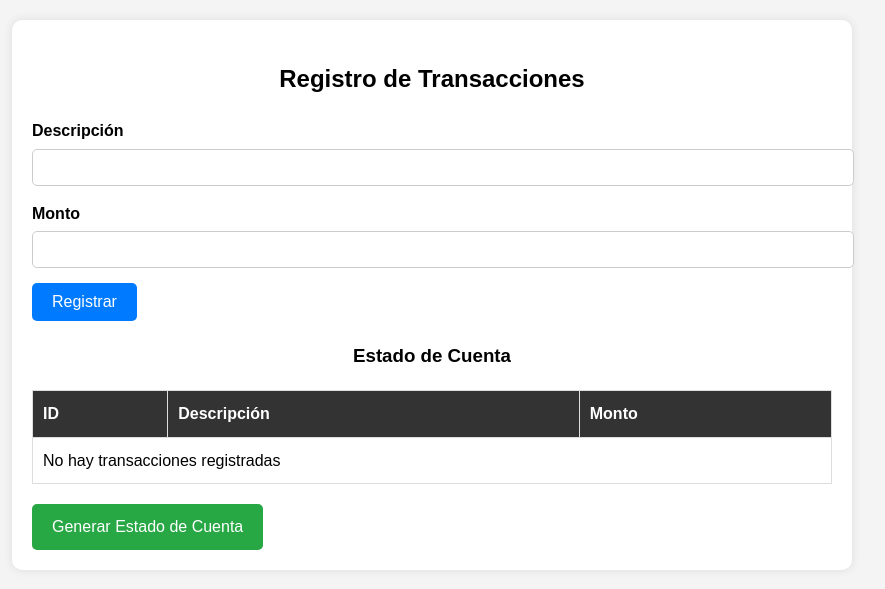
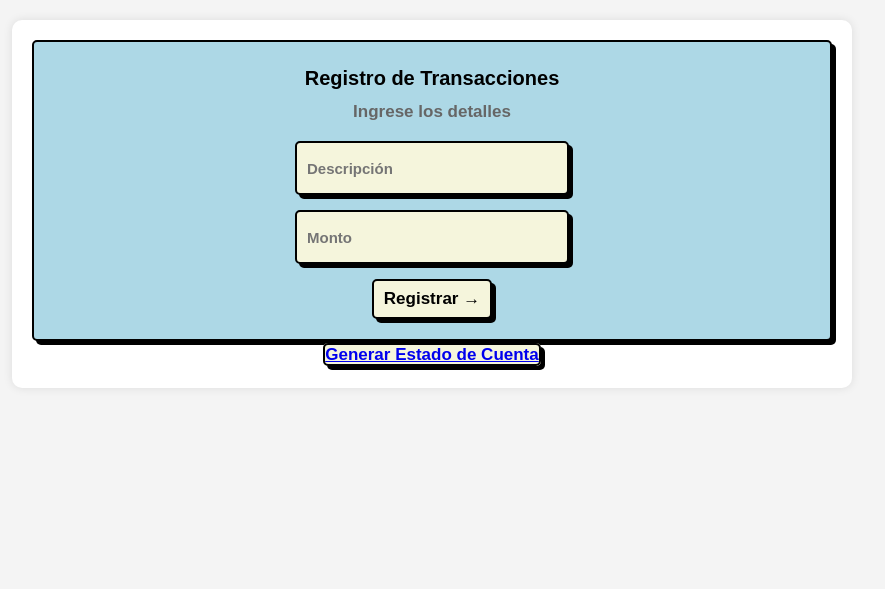
Before and after one commit to JordyRetana/SC502-1C2025-JordyRetana, a PHP site: page / in a window 1280 px wide. Shown: the top 589 px of the page, without its empty margins (208-1093 px from the left). Run offline with PHP 8.4, Linux system fonts and the light colour scheme.

Commit message:
Actualización Diseño del CSS de la Tarea 3

```diff
--- /dev/null
+++ b/Practicas/Tarea3/assets/style.css
@@ -0,0 +1,96 @@
+body {
+    background-color: #f4f4f4;
+    font-family: Arial, sans-serif;
+    margin: 0;
+    padding: 0;
+    line-height: 1.6;
+}
+
+.container {
+    max-width: 800px;
+    background: white;
+    padding: 20px;
+    border-radius: 10px;
+    box-shadow: 0px 0px 10px rgba(0, 0, 0, 0.1);
+    margin: 20px auto;
+    text-align: center;
+}
+
+/* Estilos del formulario */
+.form {
+    padding: 20px;
+    background: lightblue;
+    display: flex;
+    flex-direction: column;
+    align-items: center;
+    gap: 15px;
+    border-radius: 5px;
+    border: 2px solid black;
+    box-shadow: 4px 4px black;
+}
+
+.title {
+    font-weight: 900;
+    font-size: 20px;
+}
+
+.title span {
+    font-weight: 600;
+    font-size: 17px;
+    color: #666;
+}
+
+.input {
+    width: 250px;
+    height: 40px;
+    border-radius: 5px;
+    border: 2px solid black;
+    background-color: beige;
+    box-shadow: 4px 4px black;
+    font-size: 15px;
+    font-weight: 600;
+    padding: 5px 10px;
+    outline: none;
+}
+
+.input:focus {
+    border: 2px solid #2d8cf0;
+}
+
+.button-confirm {
+    width: 120px;
+    height: 40px;
+    border-radius: 5px;
+    border: 2px solid black;
+    background-color: beige;
+    box-shadow: 4px 4px black;
+    font-size: 17px;
+    font-weight: 600;
+    cursor: pointer;
+}
+
+.button-confirm:active {
+    box-shadow: none;
+    transform: translate(3px, 3px);
+}
+
+/* Estilos de la tabla */
+.table {
+    width: 100%;
+    border-collapse: collapse;
+    margin-top: 20px;
+}
+
+.table th, .table td {
+    border: 1px solid #ddd;
+    padding: 10px;
+}
+
+.table th {
+    background-color: #0077be;
+    color: white;
+}
+
+.table-responsive {
+    overflow-x: auto;
+}
--- a/Practicas/Tarea3/index.php
+++ b/Practicas/Tarea3/index.php
@@ -4,57 +4,18 @@
     <meta charset="UTF-8">
     <meta name="viewport" content="width=device-width, initial-scale=1.0">
     <title>Estado de Cuenta</title>
-    <link rel="stylesheet" href="style.css">
+    <link rel="stylesheet" href="assets/style.css">
 </head>
 <body>
     <div class="container">
-        <h2 class="text-center">Registro de Transacciones</h2>
         <form action="procesar.php" method="POST" class="form">
-            <div class="form-group">
-                <label for="descripcion" class="form-label">Descripción</label>
-                <input type="text" class="form-control" name="descripcion" required>
-            </div>
-            <div class="form-group">
-                <label for="monto" class="form-label">Monto</label>
-                <input type="number" class="form-control" name="monto" step="0.01" required>
-            </div>
-            <button type="submit" class="btn">Registrar</button>
+            <div class="title">Registro de Transacciones<br><span>Ingrese los detalles</span></div>
+            <input class="input" type="text" name="descripcion" placeholder="Descripción" required>
+            <input class="input" type="number" name="monto" placeholder="Monto" step="0.01" required>
+            <button class="button-confirm" type="submit">Registrar →</button>
         </form>
 
-        <h3 class="text-center my-4">Estado de Cuenta</h3>
-        <div class="table-responsive">
-            <table class="table">
-                <thead>
-                    <tr>
-                        <th>ID</th>
-                        <th>Descripción</th>
-                        <th>Monto</th>
-                    </tr>
-                </thead>
-                <tbody>
-                    <?php
-                    session_start();
-                    if (!isset($_SESSION['transacciones'])) {
-                        $_SESSION['transacciones'] = [];
-                    }
-
-                    if (empty($_SESSION['transacciones'])) {
-                        echo "<tr><td colspan='3' class='text-center'>No hay transacciones registradas</td></tr>";
-                    } else {
-                        foreach ($_SESSION['transacciones'] as $index => $transaccion) {
-                            echo "<tr>
-                                    <td>" . ($index + 1) . "</td>
-                                    <td>" . htmlspecialchars($transaccion['descripcion']) . "</td>
-                                    <td>$" . number_format($transaccion['monto'], 2) . "</td>
-                                  </tr>";
-                        }
-                    }
-                    ?>
-                </tbody>
-            </table>
-        </div>
-
-        <a href="procesar.php?generar=true" class="btn btn-success">Generar Estado de Cuenta</a>
+        <a href="procesar.php?generar=true" class="button-confirm">Generar Estado de Cuenta</a>
     </div>
 </body>
 </html>
--- a/Practicas/Tarea3/style.css
+++ /dev/null
@@ -1,95 +0,0 @@
-body {
-    background-color: #f4f4f4;
-    font-family: Arial, sans-serif;
-    margin: 0;
-    padding: 0;
-    line-height: 1.6;
-}
-
-.container {
-    max-width: 800px;
-    background: white;
-    padding: 20px;
-    border-radius: 10px;
-    box-shadow: 0px 0px 10px rgba(0, 0, 0, 0.1);
-    margin: 20px auto;
-}
-
-.text-center {
-    text-align: center;
-}
-
-.form {
-    margin-bottom: 20px;
-}
-
-.form-group {
-    margin-bottom: 15px;
-}
-
-.form-label {
-    display: block;
-    margin-bottom: 5px;
-    font-weight: bold;
-}
-
-.form-control {
-    width: 100%;
-    padding: 10px;
-    border: 1px solid #ccc;
-    border-radius: 5px;
-}
-
-.btn {
-    display: inline-block;
-    padding: 10px 20px;
-    background-color: #007BFF;
-    color: white;
-    border: none;
-    border-radius: 5px;
-    cursor: pointer;
-    text-align: center;
-    text-decoration: none;
-    font-size: 16px;
-}
-
-.btn:hover {
-    background-color: #0056b3;
-}
-
-.btn-success {
-    background-color: #28a745;
-}
-
-.btn-success:hover {
-    background-color: #218838;
-}
-
-.table-responsive {
-    overflow-x: auto;
-}
-
-.table {
-    width: 100%;
-    border-collapse: collapse;
-    margin-bottom: 20px;
-}
-
-.table th, .table td {
-    padding: 10px;
-    border: 1px solid #ddd;
-    text-align: left;
-}
-
-.table th {
-    background-color: #333;
-    color: white;
-}
-
-.table-striped tbody tr:nth-of-type(odd) {
-    background-color: #f9f9f9;
-}
-
-.table-hover tbody tr:hover {
-    background-color: #f1f1f1;
-}
```
Also changed, not shown: Practicas/Tarea3/assets/styles.css (added, +61 -0 lines), Practicas/Tarea3/estado_cuenta.txt (+5 -13 lines), Practicas/Tarea3/procesar.php (+34 -3 lines), CasoEstudio1/assets/js/dashboard.js (line endings or trailing spaces).
